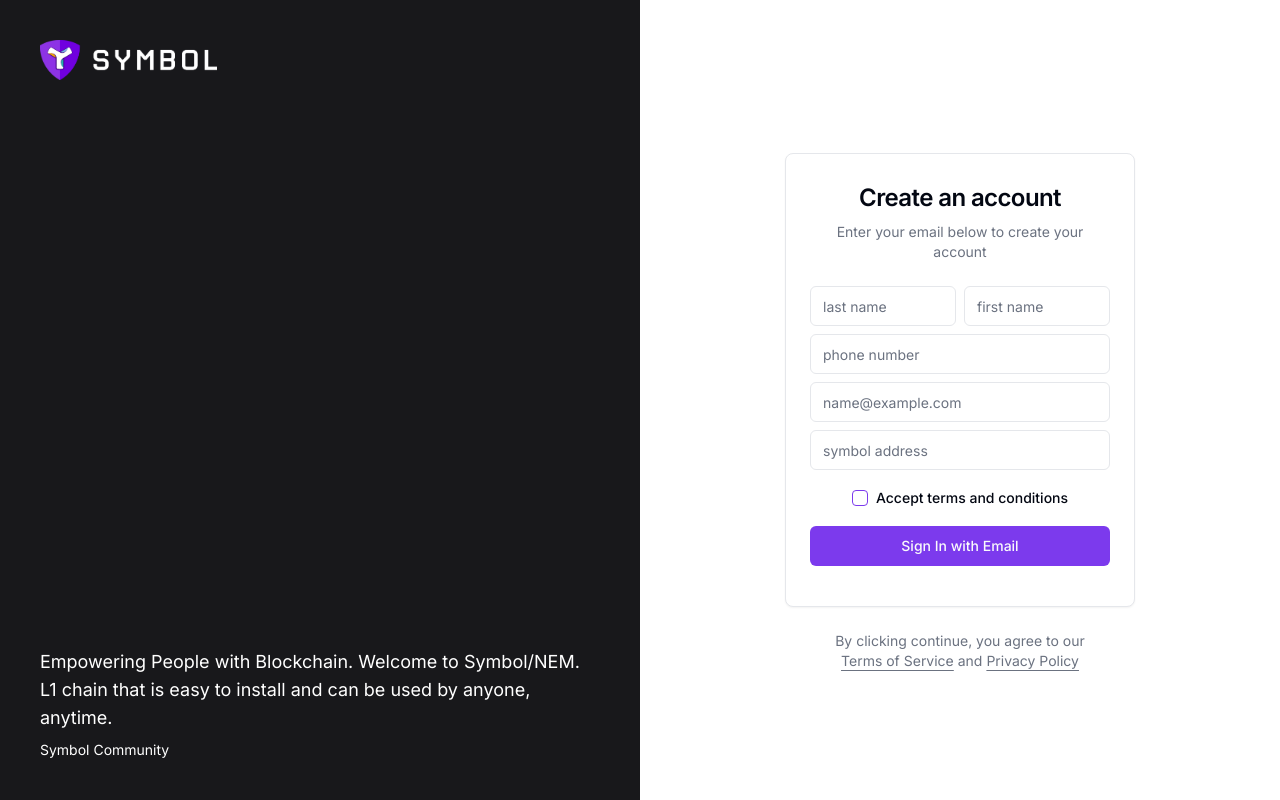
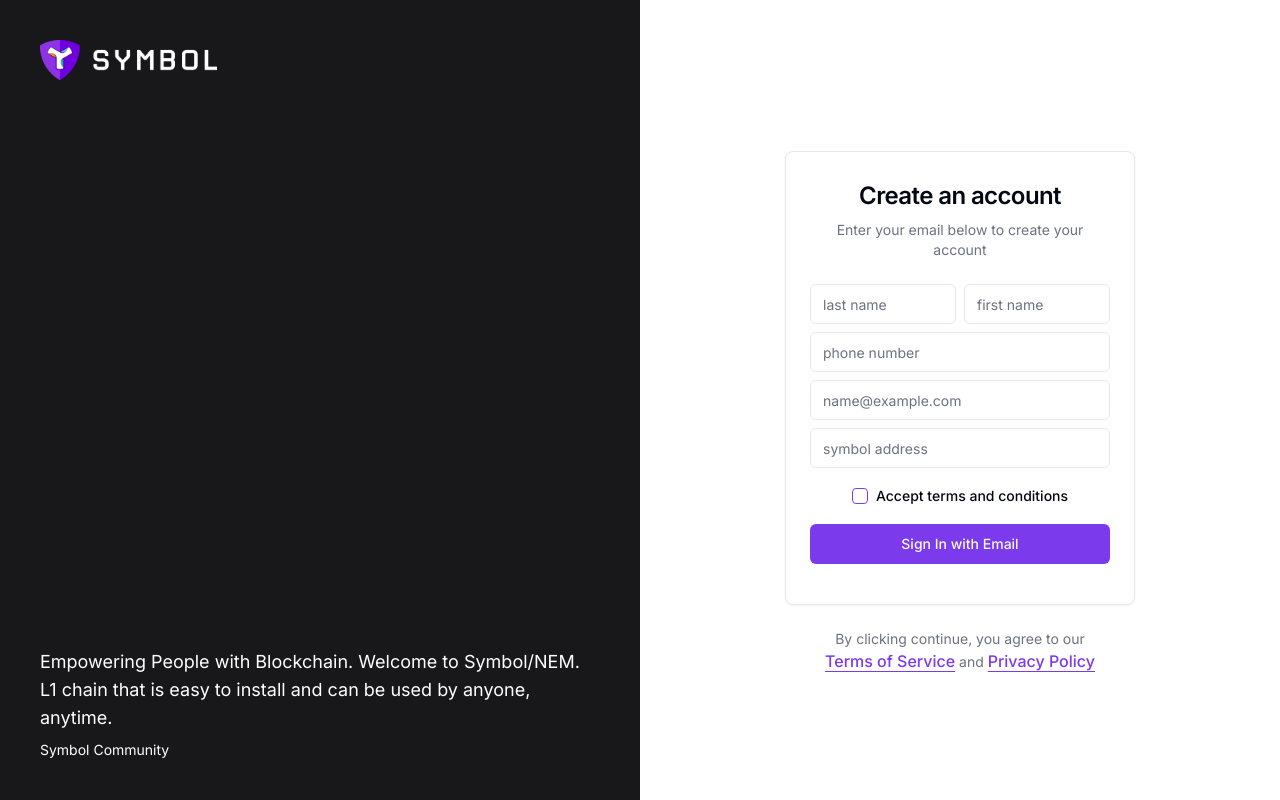
Before and after one commit to ymuichiro/xymposium-lp, a Next.js app: page /registration in a window 1280 px wide. Built offline with nearby package versions, Linux system fonts and the light colour scheme.

Commit message:
html と body の誤った定義を削除

```diff
--- a/app/(auth)/registration/layout.tsx
+++ b/app/(auth)/registration/layout.tsx
@@ -1,8 +1,5 @@
-import { Inter } from "next/font/google";
 import "../../globals.css";
 
-const inter = Inter({ subsets: ["latin"], variable: "--font-sans" });
-
 export default function AuthLayout({ children }: { children: React.ReactNode }) {
-  return <body className={"min-h-screen bg-background font-sans antialiased " + inter.variable}>{children}</body>;
+  return <>{children}</>;
 }
--- a/app/(auth)/registration/page.tsx
+++ b/app/(auth)/registration/page.tsx
@@ -1,11 +1,11 @@
 import SymbolLogoDark from "@/assets/symbol-logo-with-text-dark.png";
 import SymbolLogoLight from "@/assets/symbol-logo-with-text-light.png";
 import { SignUpForm } from "@/components/atom/moleculs/signup-form";
+import { Link } from "@/components/ui/link";
 import { Paragraph } from "@/components/ui/typography";
 import { navigations } from "@/lib/navigations";
 import { Metadata } from "next";
 import Image from "next/image";
-import Link from "next/link";
 
 export const metadata: Metadata = {
   title: "Registration: Symbol/NEM Community Xymposium",
@@ -38,9 +38,7 @@ export default function AuthenticationPage() {
             <Image alt="symbol logo" src={SymbolLogoLight} height={40} />
           </Link>
         </div>
-
         <SignUpForm />
-
         <Paragraph className="px-8 text-center text-sm text-muted-foreground">
           By clicking continue, you agree to our{" "}
           <Link href="/terms#terms" className="underline underline-offset-4 hover:text-primary">
--- a/app/(root)/layout.tsx
+++ b/app/(root)/layout.tsx
@@ -1,13 +1,9 @@
 import { MainNav } from "@/components/ui/nav";
-import { Inter } from "next/font/google";
 import "../globals.css";
-
-const inter = Inter({ subsets: ["latin"], variable: "--font-sans" });
 
 export default function RootLayout({ children }: { children: React.ReactNode }) {
   return (
-    <html lang="en">
-      <body className={"min-h-screen bg-background font-sans antialiased " + inter.variable}>
+    <>
       <header
         className="h-20 w-[100vw] fixed flex items-center z-40 bg-background backdrop-blur-sm"
         style={{ background: "hsla(0,0%,100%,.8)" }}
@@ -22,7 +18,6 @@ export default function RootLayout({ children }: { children: React.ReactNode })
         />
       </header>
       {children}
-      </body>
-    </html>
+    </>
   );
 }
```
Lines whose indentation alone changed are shown as unchanged.
